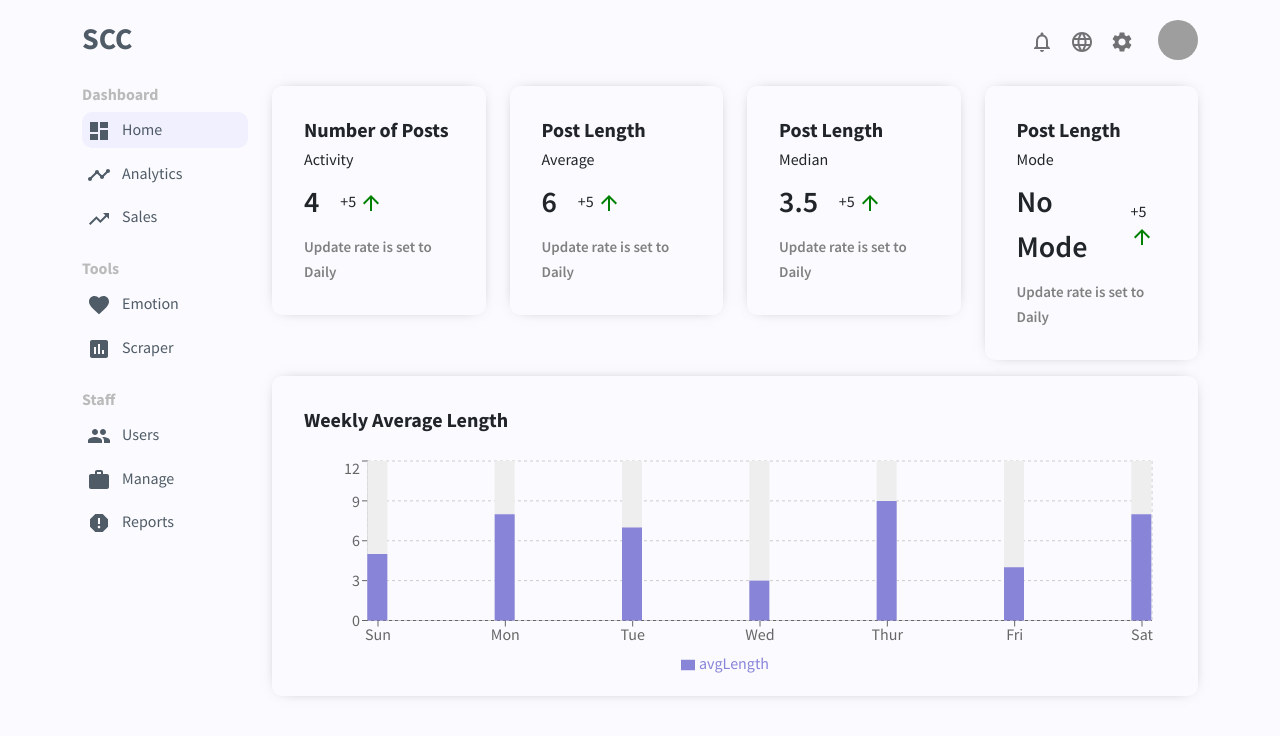
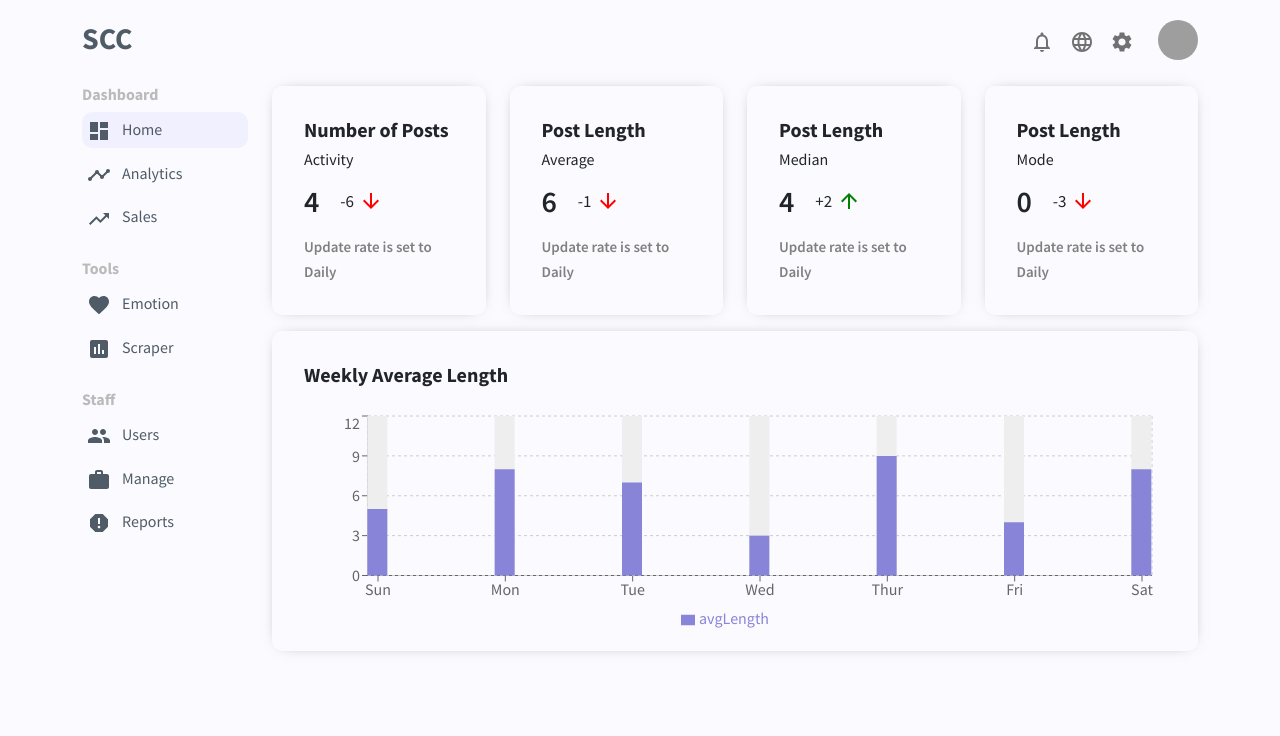
Before and after one commit to 6Niners/Smart-Customer-Care, a React (Create React App) app in the folder front-end/: page / in a window 1280 px wide. Shown: the top 736 px of the page. Built offline with nearby package versions, Linux system fonts and the light colour scheme; grey boxes are pictures that could not be loaded.

Commit message:
Added dynamic daily value comparisons for statistics cards
+ve difference -> (plus) value and green upper arrow

-ve difference -> (minus) value and down red arrow

```diff
--- a/front-end/src/App.js
+++ b/front-end/src/App.js
@@ -44,25 +44,25 @@ function App() {
     {
       title : "Post Length",
       aggregation : "Average",
-      rating : 0
+      rating : 7
     },
 
     {
       title : "Post Length",
       aggregation : "Median",
-      rating : 0
+      rating : 2
     },
 
     {
       title : "Post Length",
       aggregation : "Mode",
-      rating : 0
+      rating : 3
     },
 
     {
       title : "Number of Posts",
-      aggregation : "Activity",
-      rating : 0
+      aggregation : "Count",
+      rating : 10
     }
   ]
 
@@ -122,7 +122,7 @@ function App() {
 
     let lengthList = _postTextList.map(_text => _text.split(" ").length)
 
-    return median(lengthList)
+    return Math.round(median(lengthList))
   }
 
 
@@ -132,7 +132,7 @@ function App() {
     let lengthList = _postTextList.map(_text => _text.split(" ").length)
     let modeList = mode(lengthList)
 
-    return modeList.length != 1 ? "No Mode" : modeList
+    return modeList.length != 1 ? 0 : Math.round(modeList)
   }
 
 
@@ -179,10 +179,38 @@ function App() {
 
 
 
+  const getStateDifference = (_aggregation, _oldState, _newState) => {
+
+    let oldValue = 0
+    let newValue = 0
+
+    for (let i = 0; i < _oldState.length; i++) {
+
+      let oldObj = _oldState[i]
+      let newObj = _newState[i]
+      let trueAggValue = oldObj["aggregation"]
+
+      if (trueAggValue === _aggregation) {
+        console.log("i made it here")
+        oldValue = oldObj["rating"]
+        newValue = newObj["rating"]
+
+        break
+      }
+    }
+
+    let difference = Math.round(newValue - oldValue)
+
+    return  difference > 0 ? "+" + difference : difference
+
+  }
+
+
+
   function getTop10(tweet=[]) {
     var obj = {};
 
-    for (var tweetIDX = 0; tweetIDX < Tweets.length; tweetIDX++){
+    for (var tweetIDX = 0; tweetIDX < tweet.length; tweetIDX++){
       let wordArr = tweet[tweetIDX].split(" ")
 
       wordArr.forEach(function(word) {
@@ -258,7 +286,9 @@ function App() {
               <Route path="/analytics" element={<Home />} />
               <Route path="/emotion" element={<Emotion />} />
               <Route path="/" element={<Analytics aggCardState={aggregationCardState}
-                                                  weeklyAvgList={weeklyAvgTextLength}  />} />
+                                                  oldAggCardState={oldAggregationCardState}
+                                                  weeklyAvgList={weeklyAvgTextLength}
+                                                  comparisonFunc={getStateDifference}  />} />
             </Routes>
           </div>
         </div>
--- a/front-end/src/Components/Featured Components/Aggregation Card/aggregation_card.css
+++ b/front-end/src/Components/Featured Components/Aggregation Card/aggregation_card.css
@@ -19,17 +19,20 @@
 
 
 .rating-comparison {
+  display: flex;
   margin-left: 1.3rem;
+  font-size: 17px;
 }
 
 
-.featured-icon {
+.positive-arrow {
   color: green;
-  margin-left: 0rem;
+  margin-left: 0.3rem;
 }
 
-.negative {
+.negative-arrow {
   color: red;
+  margin-left: 0.3rem;
 }
 
 .featured-sub {
--- a/front-end/src/Components/Featured Components/Aggregation Card/aggregation_card.jsx
+++ b/front-end/src/Components/Featured Components/Aggregation Card/aggregation_card.jsx
@@ -1,10 +1,14 @@
 import "./aggregation_card.css"
 
+
 import ArrowUpwardIcon from '@material-ui/icons/ArrowUpward';
+import DownwardUpwardIcon from '@material-ui/icons/ArrowDownward';
 
 
+const Aggregation_Card = ({ Title, Aggregation, Rating, Comparison, Update_Rate }) => {
 
-const Aggregation_Card = ({ Title, Aggregation, Rating, Update_Rate }) => {
+  let arrowType = Comparison < 0 ? <DownwardUpwardIcon className="negative-arrow" /> :
+                                   <ArrowUpwardIcon className="positive-arrow"/>
 
   return (
     <div id="aggregation-card">
@@ -13,7 +17,7 @@ const Aggregation_Card = ({ Title, Aggregation, Rating, Update_Rate }) => {
           <h6 className="featured-product">{Aggregation}</h6>
           <div className="rating-container">
               <span className="rating">{Rating}</span>
-              <span className="rating-comparison"> +5 <ArrowUpwardIcon className="featured-icon" /> </span>
+              <span className="rating-comparison">{Comparison} {arrowType}</span>
           </div>
           <span className="featured-sub">Update rate is set to {Update_Rate}</span>
       </div>
--- a/front-end/src/Pages/Analytics/analytics.js
+++ b/front-end/src/Pages/Analytics/analytics.js
@@ -4,52 +4,62 @@ import Bar_Chart from "../../Components/Featured Components/Graph Components/Bar
 
 
 
-const Analytics = ({ aggCardState, weeklyAvgList }) => {
+
+const Analytics = ({ aggCardState, oldAggCardState, weeklyAvgList, comparisonFunc }) => {
+
+  let countComparison = comparisonFunc("Count", oldAggCardState, aggCardState)
+  let avgComparison = comparisonFunc("Average", oldAggCardState, aggCardState)
+  let medianComparison = comparisonFunc("Median", oldAggCardState, aggCardState)
+  let modeComparison = comparisonFunc("Mode", oldAggCardState, aggCardState)
 
 
   return (
     <div id="analytics-showcase">
       <div id="aggregation-showcase">
         <div className="row">
-          <div className="col-3">
+          <div className="col-lg-3 col-md-6">
             <div className="featured-item">
               <Aggregation_Card
                   Title={aggCardState[3]["title"]}
                   Aggregation={aggCardState[3]["aggregation"]}
                   Rating={aggCardState[3]["rating"]}
+                  Comparison={countComparison}
                   Update_Rate="Daily"
               />
             </div>
           </div>
 
-          <div className="col-3">
+          <div className="col-lg-3 col-md-6">
             <div className="featured-item">
               <Aggregation_Card
                   Title={aggCardState[0]["title"]}
                   Aggregation={aggCardState[0]["aggregation"]}
                   Rating={aggCardState[0]["rating"]}
+                  Comparison={avgComparison}
                   Update_Rate="Daily"
               />
             </div>
           </div>
 
-          <div className="col-3">
+          <div className="col-lg-3 col-md-6">
             <div className="featured-item">
               <Aggregation_Card
                   Title={aggCardState[1]["title"]}
                   Aggregation={aggCardState[1]["aggregation"]}
                   Rating={aggCardState[1]["rating"]}
+                  Comparison={medianComparison}
                   Update_Rate="Daily"
               />
             </div>
           </div>
 
-          <div className="col-3">
+          <div className="col-lg-3 col-md-6">
             <div className="featured-item">
               <Aggregation_Card
                   Title={aggCardState[2]["title"]}
                   Aggregation={aggCardState[2]["aggregation"]}
                   Rating={aggCardState[2]["rating"]}
+                  Comparison={modeComparison}
                   Update_Rate="Daily"
               />
             </div>
```
